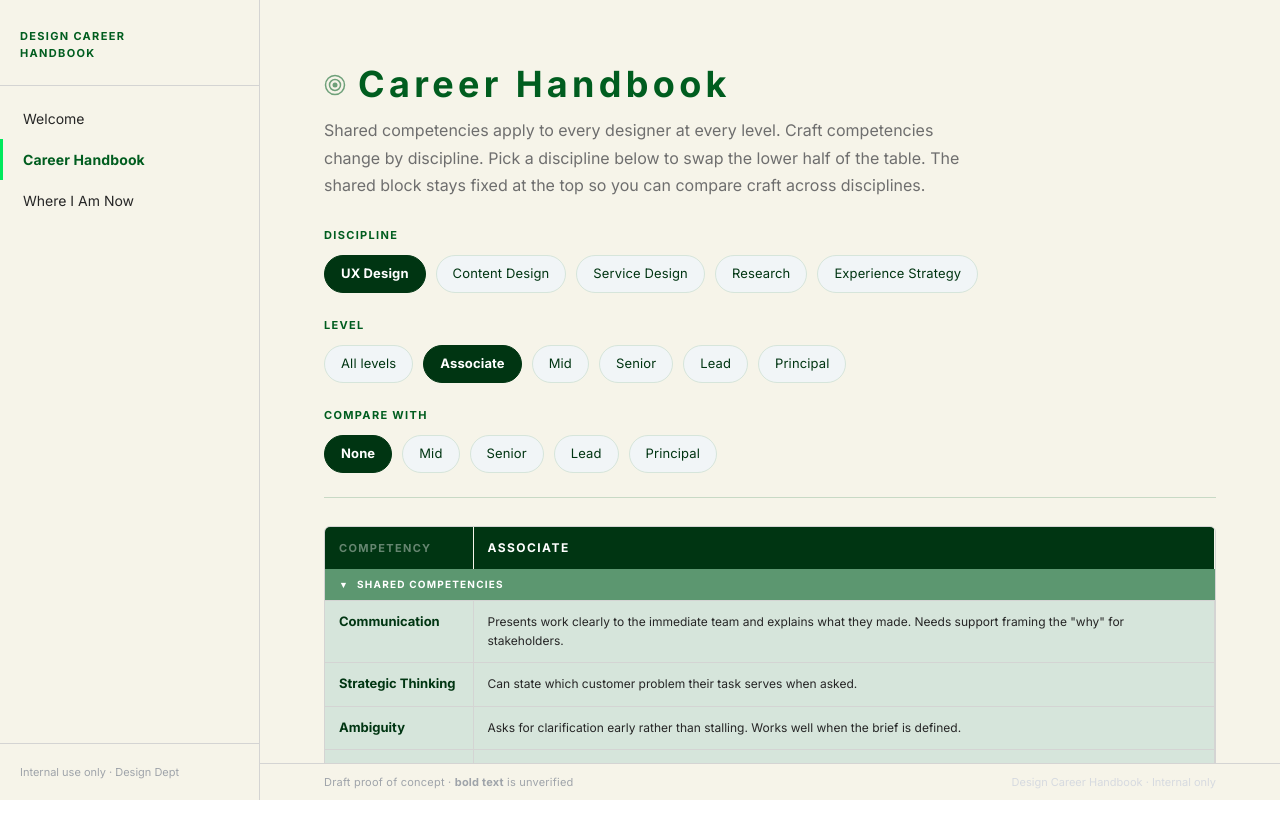
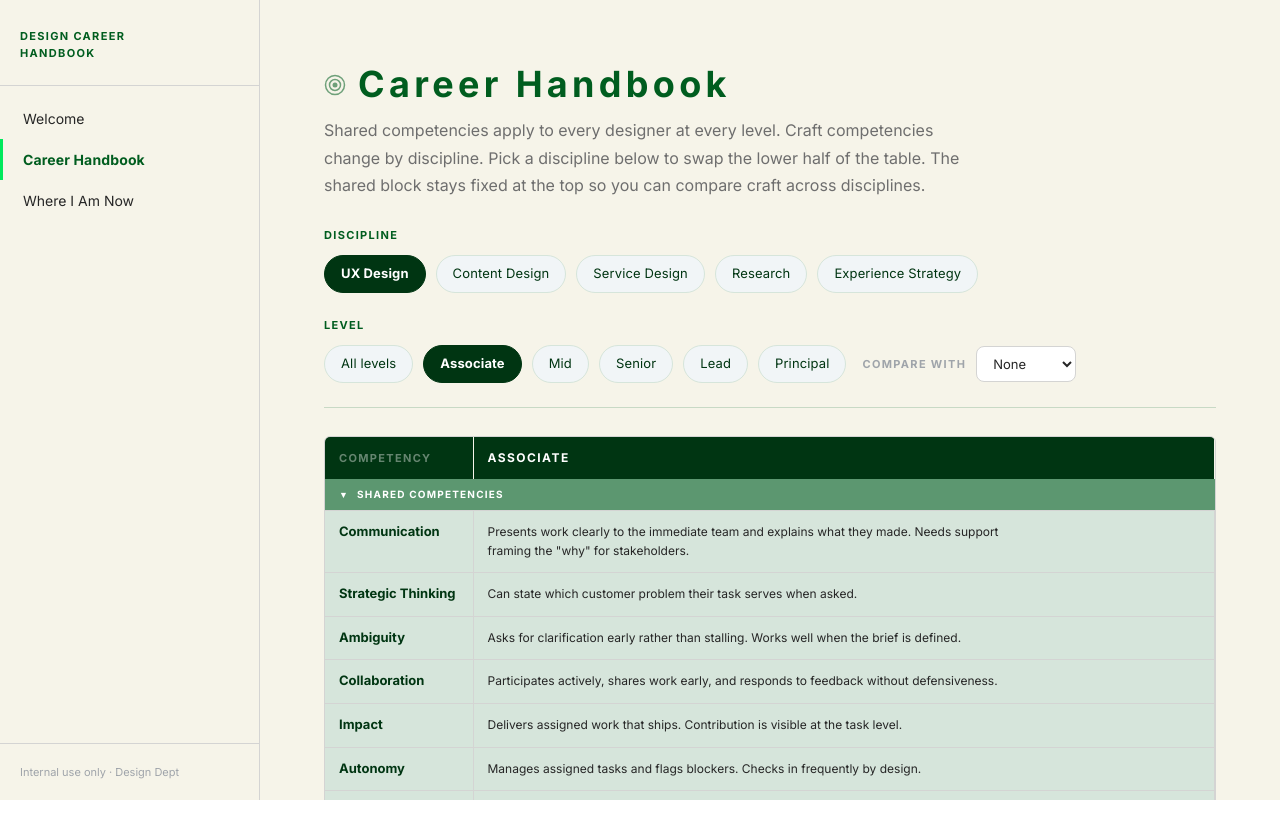
Before and after one commit to baladanhrblock/CXCareerHandbook, a React (Vite) app: page / in a window 1280 px wide. Both pictures are taken after a click on the button 394 px from the left and 319 px from the top of the page. Shown: the top 838 px of the page. Built offline with nearby package versions, Linux system fonts and the light colour scheme.

Commit message:
Update files from Figma Make

```diff
--- a/src/app/App.tsx
+++ b/src/app/App.tsx
@@ -146,6 +146,7 @@ export default function App() {
       `}</style>
 
       <div
+        className="app-shell"
         style={{
           display: "flex",
           height: "100vh",
@@ -161,6 +162,7 @@ export default function App() {
 
         {/* Main area */}
         <div
+          className="app-main-wrap"
           style={{
             flex: 1,
             display: "flex",
@@ -187,39 +189,6 @@ export default function App() {
             </AnimatePresence>
           </main>
 
-          {/* Persistent footer */}
-          <footer
-            className="no-print"
-            style={{
-              borderTop: "1px solid #D4D4D3",
-              padding: "10px 64px",
-              background: "#F6F4E9",
-              display: "flex",
-              alignItems: "center",
-              justifyContent: "space-between",
-              flexShrink: 0,
-            }}
-          >
-            <span
-              style={{
-                fontFamily: "var(--font-brand)",
-                fontSize: "11px",
-                color: "#9FA4AA",
-                letterSpacing: "0.02em",
-              }}
-            >
-              Draft proof of concept · <strong style={{ fontWeight: 700 }}>bold text</strong> is unverified
-            </span>
-            <span
-              style={{
-                fontFamily: "var(--font-brand)",
-                fontSize: "11px",
-                color: "#D6DAE0",
-              }}
-            >
-              Design Career Handbook · Internal only
-            </span>
-          </footer>
         </div>
       </div>
     </>
--- a/src/app/components/CompetencyMatrix.tsx
+++ b/src/app/components/CompetencyMatrix.tsx
@@ -348,10 +348,12 @@ function MatrixCell({
   row,
   level,
   colSpan,
+  singleLevel,
 }: {
   row: MatrixRow;
   level: Level;
   colSpan?: number;
+  singleLevel?: boolean;
 }) {
   const cell = row.cells[level];
   const isAspirational = !!cell.aspirational;
@@ -382,7 +384,7 @@ function MatrixCell({
         />
       )}
       {cell.bullets && cell.bullets.length > 0 ? (
-        <ul style={{ margin: 0, padding: "0 0 0 14px", position: "relative" }}>
+        <ul style={{ margin: 0, padding: "0 0 0 14px", position: "relative", maxWidth: singleLevel ? "70ch" : undefined }}>
           {cell.bullets.map((b, i) => (
             <li
               key={i}
@@ -409,6 +411,7 @@ function MatrixCell({
             lineHeight: 1.55,
             display: "block",
             position: "relative",
+            maxWidth: singleLevel ? "70ch" : undefined,
           }}
         >
           {cell.text}
@@ -461,6 +464,7 @@ export function CompetencyMatrix({ rows, sections, highlightLevel, visibleLevels
     ? LEVELS.filter((l) => visibleLevels.includes(l.key))
     : LEVELS;
   const colCount = activeLevels.length + 1;
+  const isSingleLevel = activeLevels.length === 1;
 
   return (
     <div>
@@ -470,7 +474,7 @@ export function CompetencyMatrix({ rows, sections, highlightLevel, visibleLevels
           overflowX: "auto",
           borderRadius: "6px",
           border: "1px solid #D4D4D3",
-          maxWidth: "100%",
+          maxWidth: isSingleLevel ? "920px" : "100%",
         }}
       >
         <table
@@ -617,6 +621,7 @@ export function CompetencyMatrix({ rows, sections, highlightLevel, visibleLevels
                             key={l.key}
                             row={row}
                             level={l.key}
+                            singleLevel={isSingleLevel}
                           />
                         ))}
                       </tr>
--- a/src/app/components/UnifiedHandbook.tsx
+++ b/src/app/components/UnifiedHandbook.tsx
@@ -194,91 +194,6 @@ function LevelChips({
 
 const LEVEL_ORDER: Level[] = ["associate", "mid", "senior", "lead", "principal"];
 
-// ─── Compare-with chips (radiogroup) ─────────────────────────────────────────
-
-function CompareChips({
-  selected,
-  value,
-  onChange,
-}: {
-  selected: Level;
-  value: Level | "none";
-  onChange: (id: Level | "none") => void;
-}) {
-  const options: { id: Level | "none"; label: string }[] = [
-    { id: "none", label: "None" },
-    ...LEVEL_ORDER.filter((l) => l !== selected).map((l) => ({
-      id: l as Level | "none",
-      label: LEVELS.find((lv) => lv.key === l)!.label,
-    })),
-  ];
-  const refs = useRef<Record<string, HTMLButtonElement | null>>({});
-
-  function handleKeyDown(e: React.KeyboardEvent, index: number) {
-    let nextIndex: number | null = null;
-    if (e.key === "ArrowRight" || e.key === "ArrowDown") {
-      nextIndex = (index + 1) % options.length;
-    } else if (e.key === "ArrowLeft" || e.key === "ArrowUp") {
-      nextIndex = (index - 1 + options.length) % options.length;
-    } else if (e.key === "Home") {
-      nextIndex = 0;
-    } else if (e.key === "End") {
-      nextIndex = options.length - 1;
-    }
-    if (nextIndex !== null) {
-      e.preventDefault();
-      const nextId = options[nextIndex].id;
-      onChange(nextId);
-      refs.current[nextId]?.focus();
-    }
-  }
-
-  return (
-    <div
-      role="radiogroup"
-      aria-label="Compare with level"
-      style={{ display: "flex", flexWrap: "wrap", gap: "10px" }}
-    >
-      {options.map(({ id, label }, index) => {
-        const isSelected = id === value;
-        return (
-          <button
-            key={id}
-            ref={(el) => { refs.current[id] = el; }}
-            type="button"
-            role="radio"
-            aria-checked={isSelected}
-            tabIndex={isSelected ? 0 : -1}
-            onClick={() => onChange(id)}
-            onKeyDown={(e) => handleKeyDown(e, index)}
-            style={{
-              padding: "8px 16px",
-              borderRadius: "20px",
-              fontFamily: "var(--font-brand)",
-              fontSize: "13px",
-              fontWeight: isSelected ? 700 : 400,
-              letterSpacing: "0.01em",
-              cursor: "pointer",
-              background: isSelected ? "#003512" : "#F1F5F7",
-              color: isSelected ? "#FFFFFF" : "#003512",
-              border: isSelected ? "1px solid #003512" : "1px solid #D6E5DB",
-              transition: "background 0.12s, color 0.12s, border-color 0.12s",
-            }}
-            onMouseEnter={(e) => {
-              if (!isSelected) e.currentTarget.style.background = "#E6EEF0";
-            }}
-            onMouseLeave={(e) => {
-              if (!isSelected) e.currentTarget.style.background = "#F1F5F7";
-            }}
-          >
-            {label}
-          </button>
-        );
-      })}
-    </div>
-  );
-}
-
 // ─── Compute visible level columns from the filter ────────────────────────────
 
 function computeVisibleLevels(
@@ -422,30 +337,54 @@ export function UnifiedHandbook({
           >
             Level
           </div>
+          <div style={{ display: "flex", alignItems: "center", gap: "16px", flexWrap: "nowrap" }}>
             <LevelChips value={levelFilter} onChange={onSelectLevel} />
-        </div>
             {levelFilter !== "all" && (
-          <div>
-            <div
+              <div style={{ display: "flex", alignItems: "center", gap: "10px", flexShrink: 0 }}>
+                <span
                   style={{
                     fontFamily: "var(--font-brand)",
                     fontSize: "11px",
                     fontWeight: 700,
                     letterSpacing: "0.12em",
                     textTransform: "uppercase",
-                color: "#005D1F",
-                marginBottom: "12px",
+                    color: "#9FA4AA",
+                    whiteSpace: "nowrap",
                   }}
                 >
                   Compare with
-            </div>
-            <CompareChips
-              selected={levelFilter}
+                </span>
+                <select
+                  aria-label="Compare with level"
                   value={compare}
-              onChange={onSelectCompare}
-            />
+                  onChange={(e) => onSelectCompare(e.target.value as Level | "none")}
+                  style={{
+                    height: "36px",
+                    padding: "0 12px",
+                    border: "1px solid #D4D4D3",
+                    borderRadius: "8px",
+                    fontFamily: "var(--font-brand)",
+                    fontSize: "13px",
+                    fontWeight: 400,
+                    color: "#262626",
+                    background: "#FFFFFF",
+                    cursor: "pointer",
+                    outline: "none",
+                  }}
+                  onFocus={(e) => { e.currentTarget.style.boxShadow = "0 0 0 2px #005D1F"; }}
+                  onBlur={(e) => { e.currentTarget.style.boxShadow = "none"; }}
+                >
+                  <option value="none">None</option>
+                  {LEVEL_ORDER.filter((l) => l !== levelFilter).map((l) => (
+                    <option key={l} value={l}>
+                      {LEVELS.find((lv) => lv.key === l)!.label}
+                    </option>
+                  ))}
+                </select>
               </div>
             )}
+          </div>
+        </div>
       </div>
 
       {/* Divider */}
--- a/src/styles/theme.css
+++ b/src/styles/theme.css
@@ -140,8 +140,17 @@
 
 /* ─── Print styles for Where I Am Now assessment export ──────────────────── */
 @media print {
+  /* Unclip the full app shell so the summary paginates freely */
+  .app-shell,
+  .app-main-wrap {
+    display: block !important;
+    height: auto !important;
+    overflow: visible !important;
+  }
+
   /* Remove scroll clipping so the full summary renders */
   #main-content {
+    display: block !important;
     overflow: visible !important;
     height: auto !important;
   }
@@ -188,6 +197,17 @@
 @layer base {
   * {
     @apply border-border outline-ring/50;
+  }
+
+  html, body {
+    height: 100%;
+    margin: 0;
+    overflow: hidden;
+  }
+
+  #root {
+    height: 100%;
+    overflow: hidden;
   }
 
   body {
```
Also changed, not shown: src/app/components/WhereIAmNow.tsx (+27 -17 lines). Lines whose indentation alone changed are shown as unchanged.
